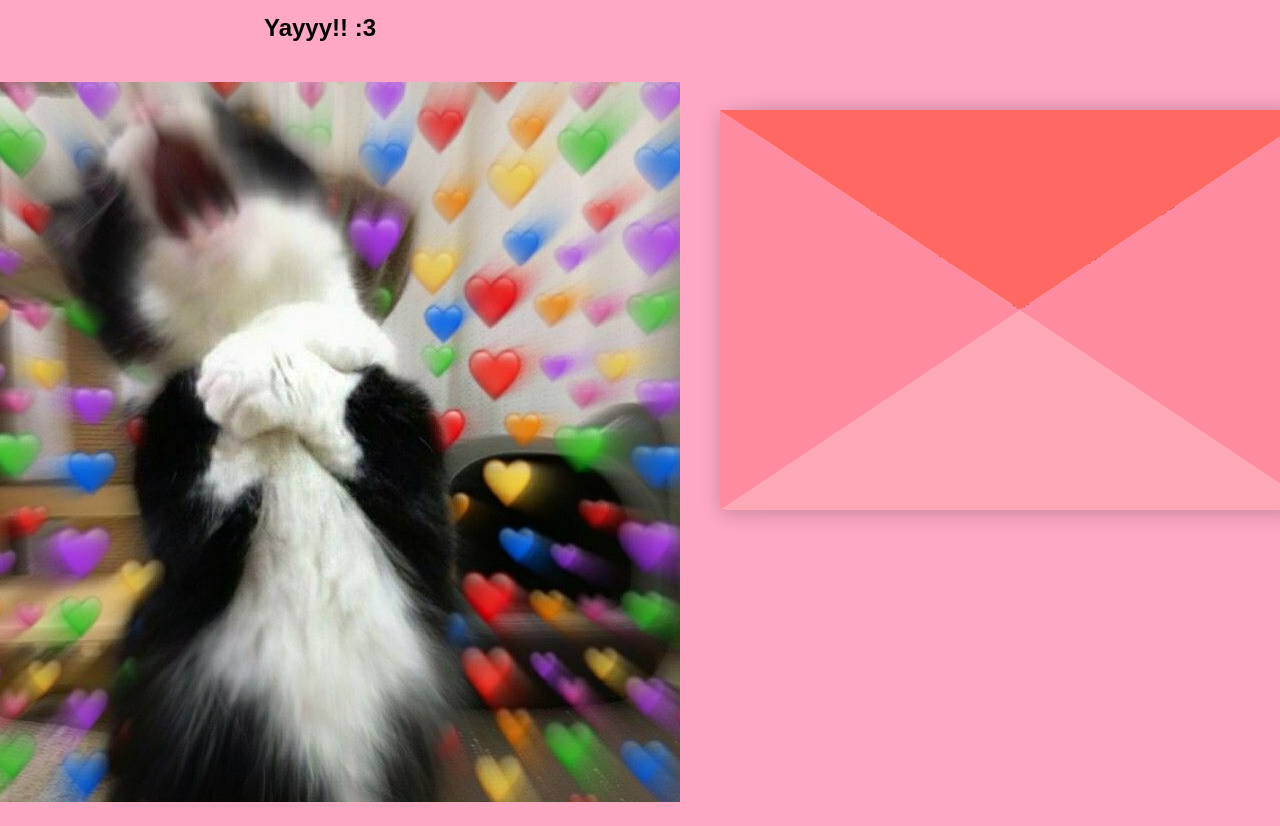
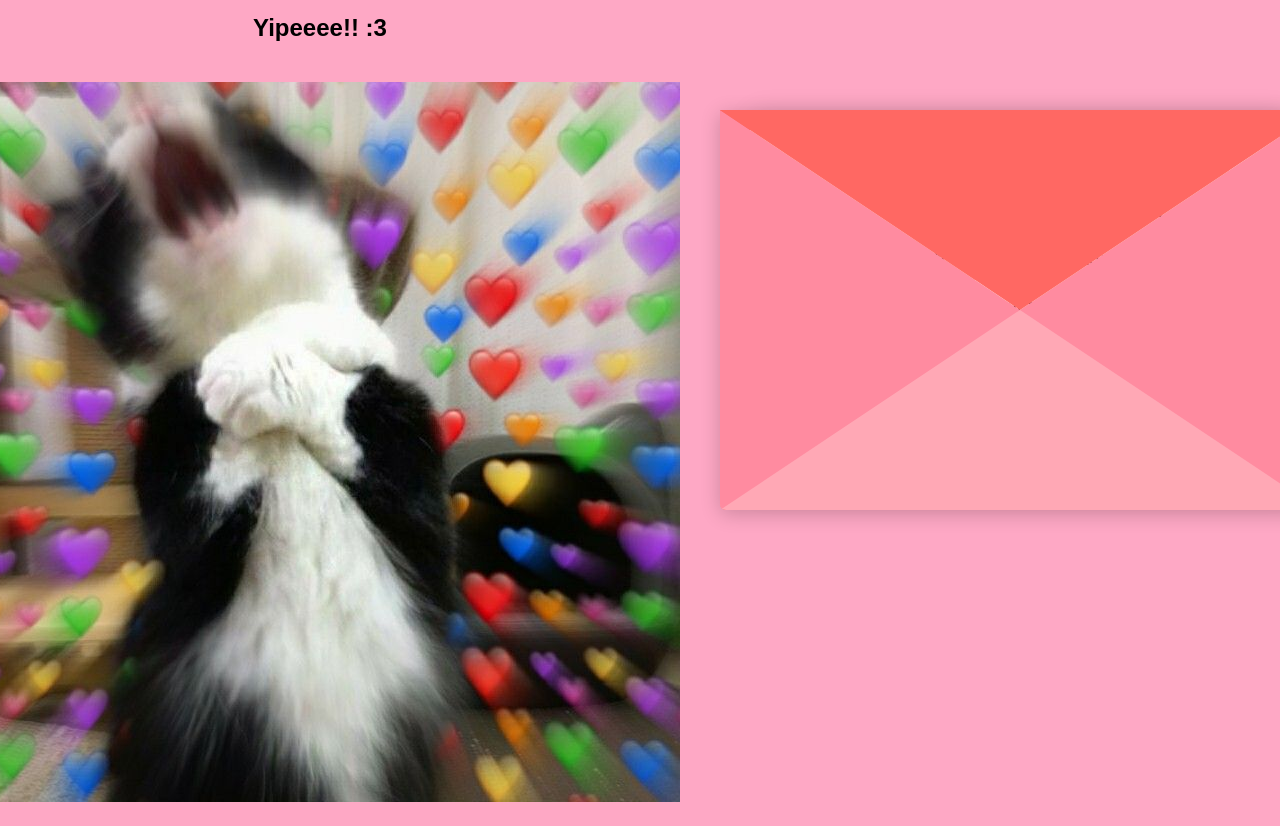
Before and after one commit to TootsieTall/nk2025luv, a plain HTML site: page index.html in a window 1280 px wide. Both pictures are taken after a click on the button "Yes". Shown: the top 826 px of the page. Drawn offline with Linux system fonts and the light colour scheme.

Commit message:
Update index.html

```diff
--- a/index.html
+++ b/index.html
@@ -202,7 +202,7 @@
             mainContent.innerHTML = `
                 <div class="main-container">
                     <div>
-                        <h2>Yayyy!! :3</h2>
+                        <h2>Yipeeee!! :3</h2>
                         <img src="img/cat-yes.jpg" alt="Happy cat" class="cat-container">
                     </div>
                     <div class="envelope-wrapper">
@@ -210,10 +210,10 @@
                             <div class="front flap"></div>
                             <div class="front pocket"></div>
                             <div class="letter">
-                                <p>I'm vvv lucky to have you in my life :D</p>
-                                <p>Can't wait to celebrate valentine's wt you!</p>
-                                <p>I love you more than you'll ever know!</p>
-                                <p>- your loving bf</p>
+                                <p>Hey baby thanks for being my Valentines <3</p>
+                                <p>You truly hold the key to my heart</p>
+                                <p>I love you so much — but I love us together even more.</p>
+                                <p>- your tiger</p>
                             </div>
                         </div>
                     </div>
```
